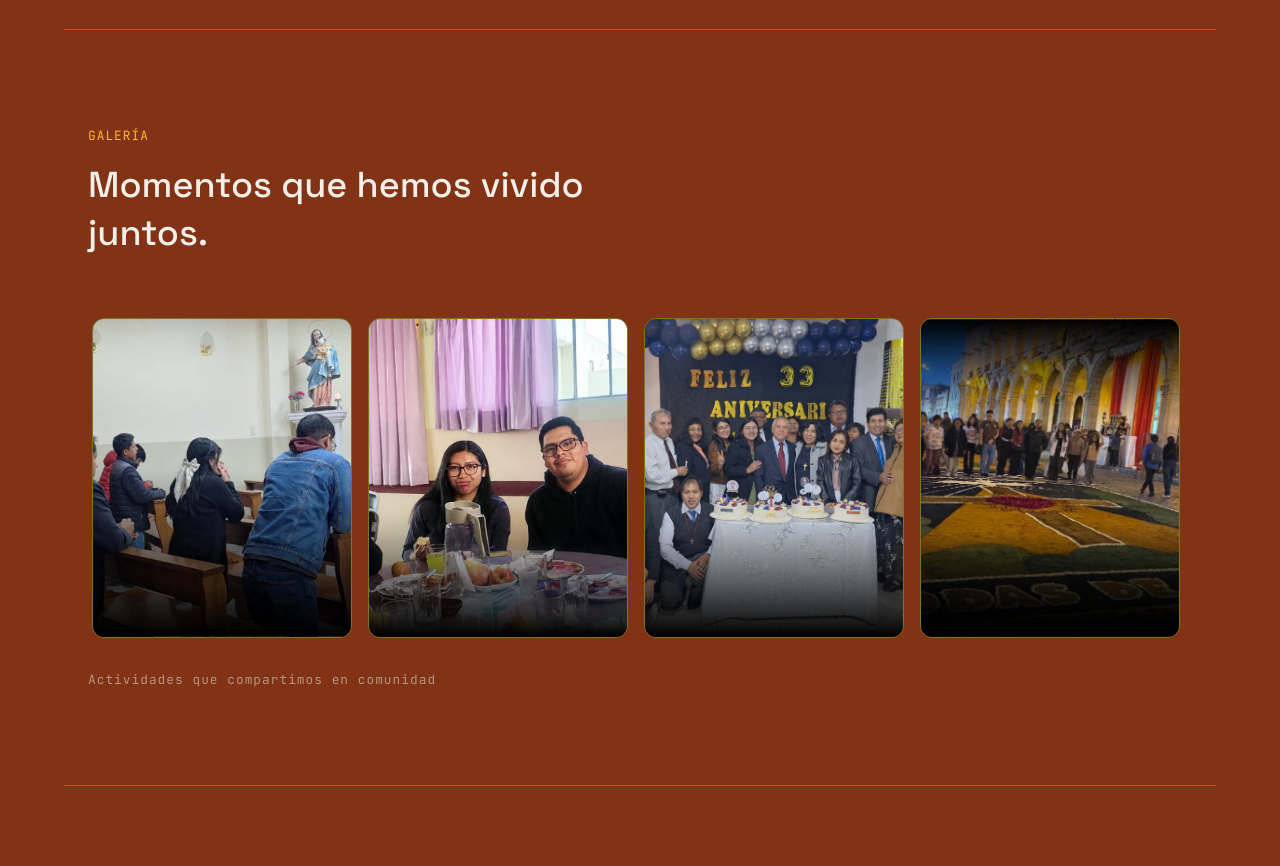
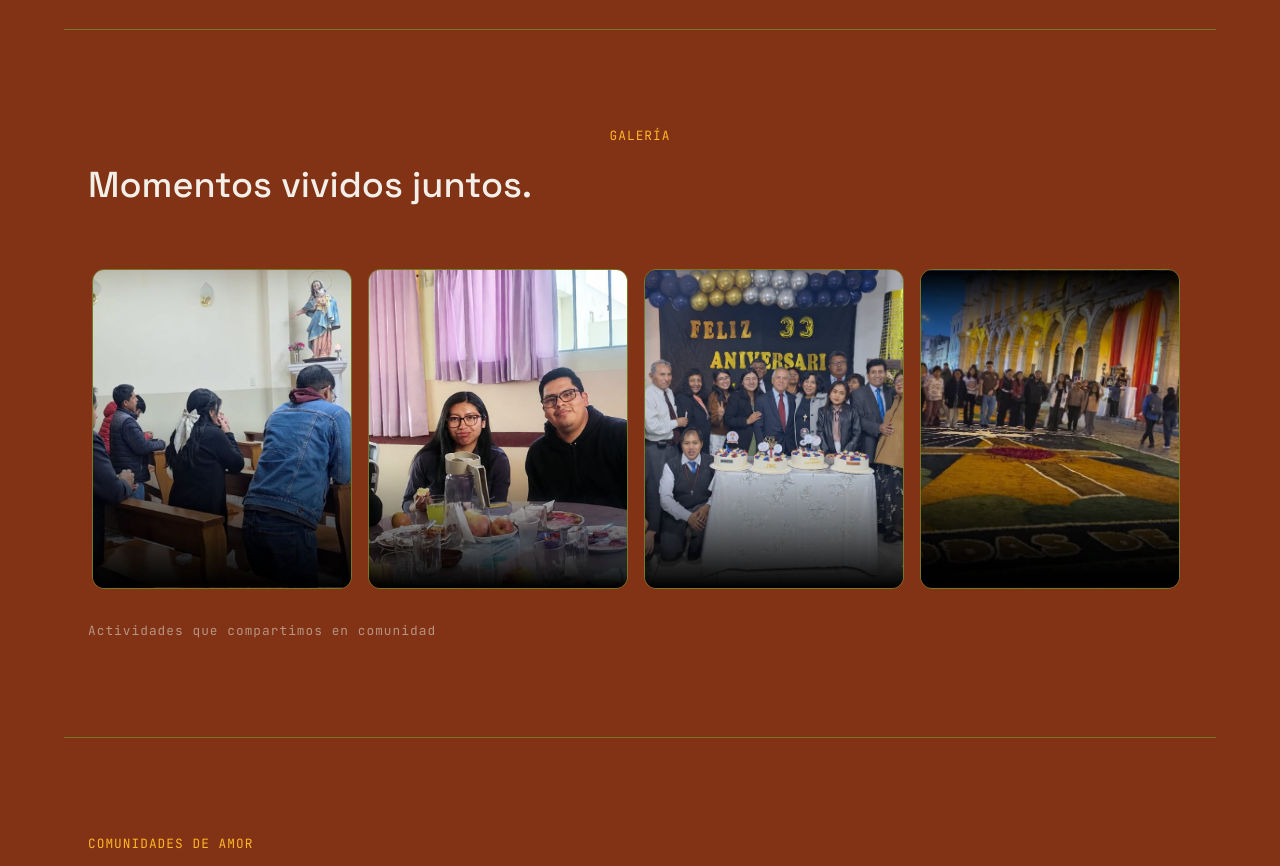
Before and after one commit to artal23/JBC, a plain HTML site: page index.html in a window 1280 px wide. Shown: the part 2780-3646 px from the top of the page. Drawn offline with nearby package versions, Linux system fonts and the light colour scheme.

Commit message:
fix styles

```diff
--- a/index.html
+++ b/index.html
@@ -15,7 +15,7 @@
 
 <!-- Icons -->
 <script src="https://unpkg.com/feather-icons"></script>
-<script src="https://kit.fontawesome.com/e59df03b38.js" crossorigin="anonymous"></script>
+<!-- <script src="https://kit.fontawesome.com/e59df03b38.js" crossorigin="anonymous"></script> -->
 
 <!-- Styles -->
 <link rel="stylesheet" href="style.css">
@@ -195,8 +195,8 @@
 
 <!-- ============ GALERIA ============ -->
 <section id="galeria" class="section gallery-section">
-  <p class="coord-label section-tag">GALERÍA</p>
-  <h2 class="section-title section-title-narrow">Momentos que hemos vivido juntos.</h2>
+  <p class="coord-label section-tag center">GALERÍA</p>
+  <h2 class="section-title section-title-narrow">Momentos vividos juntos.</h2>
 
   <div class="gallery-scroll" id="galleryScroll">
     <div class="gallery-track" id="galleryTrack">
```
